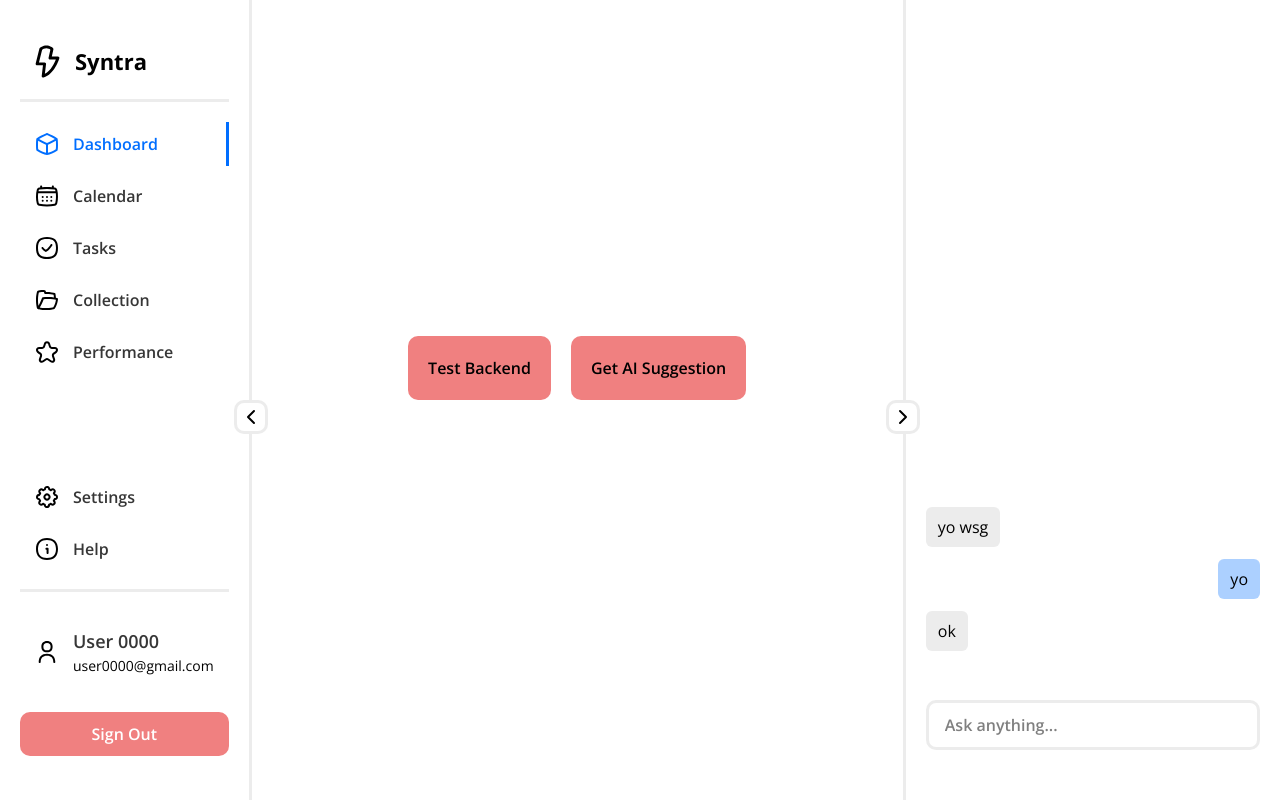
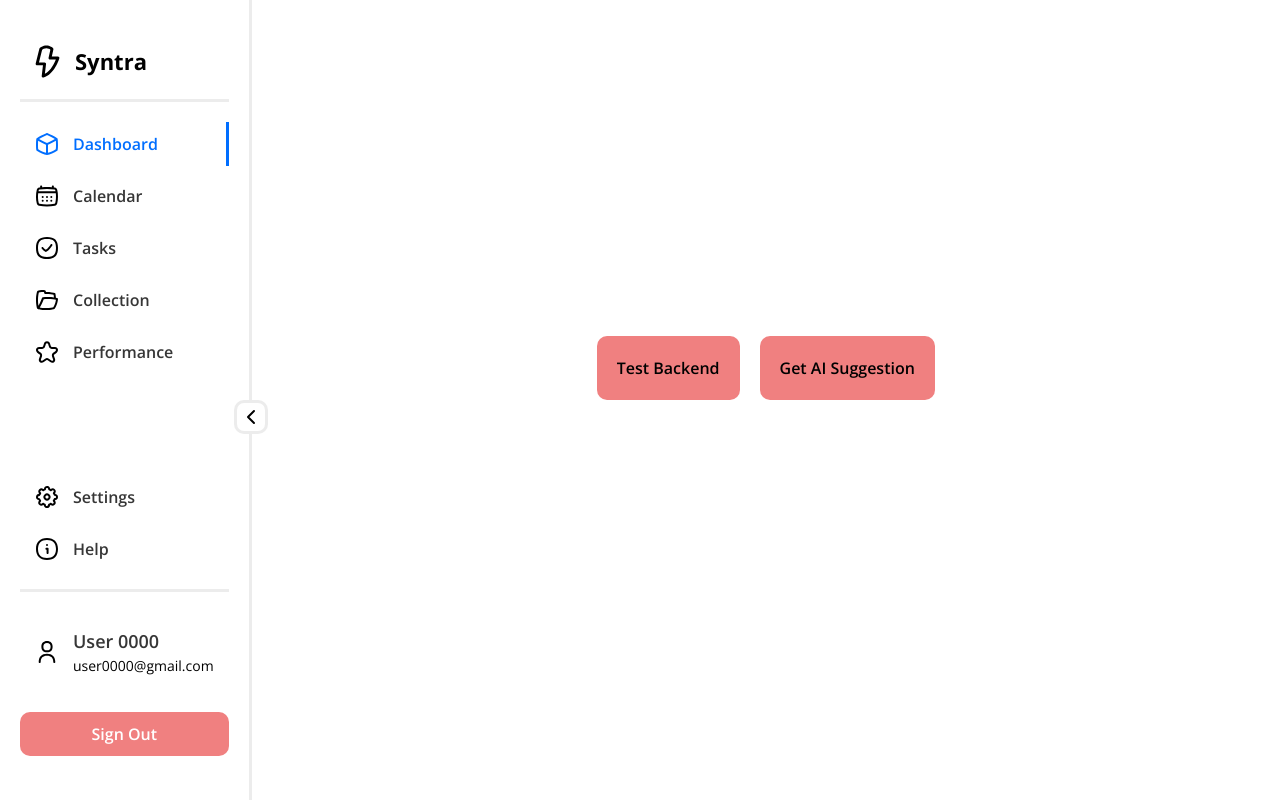
Before and after one commit to dark-sorceror/Syntra, a Next.js app in the folder web/src/: page /test in a window 1280 px wide. Built offline with nearby package versions, Linux system fonts and the light colour scheme.

Commit message:
Convert AI Agent chat into pop up

```diff
--- a/web/src/app/page.tsx
+++ b/web/src/app/page.tsx
@@ -1 +1,7 @@
-export default function Home() {}
+export default function Home() {
+    return (
+        <>
+            hi
+        </>
+    )
+}
--- a/web/src/components/AI Agent/index.css
+++ b/web/src/components/AI Agent/index.css
@@ -1,22 +1,29 @@
 @import url("../../styles/globals");
-
-.ai-agent-wrapper .expand {
-    position: absolute;
-    top: calc(100vh / 2);
-    left: -20px;
-    width: min-content;
-    transform: rotate(180deg);
-}
 
 .ai-agent-wrapper {
     width: 700px;
-    height: 100%;
+    height: 500px;
     padding: 20px;
     display: flex;
     position: relative;
     flex-direction: column;
-    border-left: 3px solid rgba(226, 226, 226, 0.644);
+    border: 3px solid rgba(226, 226, 226, 0.644);
     transition: all 0.2s ease-in-out;
+    z-index: 20000;
+    position: absolute;
+    top: calc(100vh / 2 + 400);
+    left: calc(100vw / 2 - 700);
+    border-radius: 15px;
+    box-shadow: 0 2px 30px rgba(202, 202, 202, 0.644);
+    background-color: white;
+}
+
+.ai-agent-wrapper.in {
+    transform: scale(0);
+}
+
+.ai-agent-wrapper.v {
+    transform: scale(1);
 }
 
 .out .chat,
--- a/web/src/components/AI Agent/index.tsx
+++ b/web/src/components/AI Agent/index.tsx
@@ -1,6 +1,6 @@
 "use client";
 
-import { ChangeEvent, useState, KeyboardEvent } from "react";
+import { ChangeEvent, useState, KeyboardEvent, useEffect, useRef } from "react";
 
 import "./index.css";
 
@@ -10,7 +10,7 @@ type Message = {
 };
 
 export default function AIAgent() {
-    const [isSidebarExpanded, setIsSidebarExpanded] = useState(false);
+    const chatRef = useRef<HTMLDivElement>(null);
 
     const [messages, setMessages] = useState<Message[]>([
         {
@@ -31,9 +31,41 @@ export default function AIAgent() {
 
     const [isThinking, setIsThinking] = useState(false);
 
-    const handleSidebarState = async () => {
-        setIsSidebarExpanded((prev) => !prev);
-    };
+    const [showChat, setShowChat] = useState(false);
+
+    useEffect(() => {
+        const handleScreenKeydown = (event: globalThis.KeyboardEvent) => {
+            const chatboxInputField = document.getElementById("chat-box");
+
+            if (
+                event.key === "Enter" &&
+                document.activeElement?.className !== "chat-box"
+            ) {
+                event.preventDefault();
+                setShowChat(true);
+            }
+
+            chatboxInputField?.focus();
+        };
+
+        const handleClickOutside = (event: MouseEvent) => {
+            if (
+                showChat &&
+                chatRef.current &&
+                !chatRef.current.contains(event.target as Node)
+            ) {
+                setShowChat(false);
+            }
+        };
+
+        document.addEventListener("keydown", handleScreenKeydown);
+        document.addEventListener("mousedown", handleClickOutside);
+
+        return () => {
+            document.removeEventListener("keydown", handleScreenKeydown);
+            document.removeEventListener("mousedown", handleClickOutside);
+        };
+    }, [showChat]);
 
     const handleInputChange = (event: ChangeEvent<HTMLInputElement>) => {
         setInput(event.target.value);
@@ -75,22 +107,10 @@ export default function AIAgent() {
     };
 
     return (
-        <div className={`ai-agent-wrapper ${isSidebarExpanded ? "out" : "in"}`}>
-            <button className="expand" onClick={handleSidebarState}>
-                <svg
-                    xmlns="http://www.w3.org/2000/svg"
-                    width="24"
-                    height="24"
-                    viewBox="0 0 24 24"
-                    fill="none"
-                    stroke="currentColor"
-                    strokeWidth="2"
-                    strokeLinecap="round"
-                    strokeLinejoin="round"
-                >
-                    <path d="m9 18 6-6-6-6" />
-                </svg>
-            </button>
+        <div
+            className={`ai-agent-wrapper ${showChat ? "v" : "in"}`}
+            ref={chatRef}
+        >
             <div className="chat">
                 {messages.map((message, index) => (
                     <div key={index} className={`m ${message.sender}`}>
@@ -101,6 +121,7 @@ export default function AIAgent() {
             <div className={`thinking ${isThinking}`}>AI is thinking...</div>
             <input
                 type="text"
+                id="chat-box"
                 className="chat-box"
                 placeholder="Ask anything..."
                 value={input}
```
